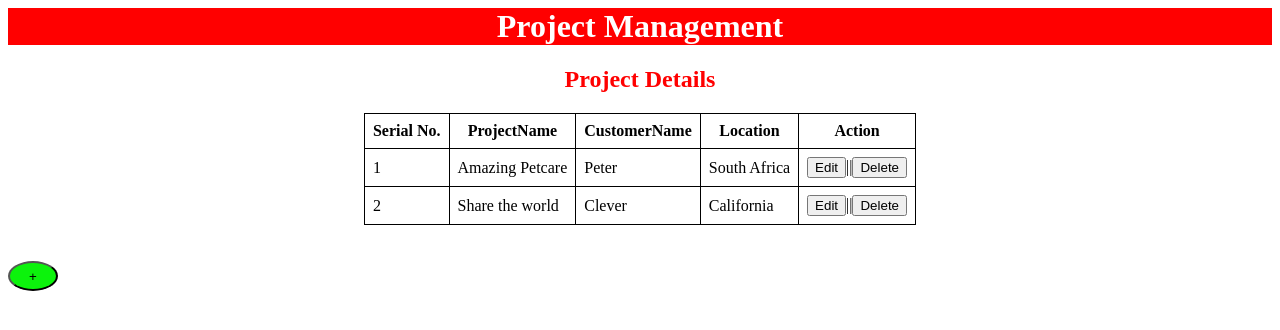
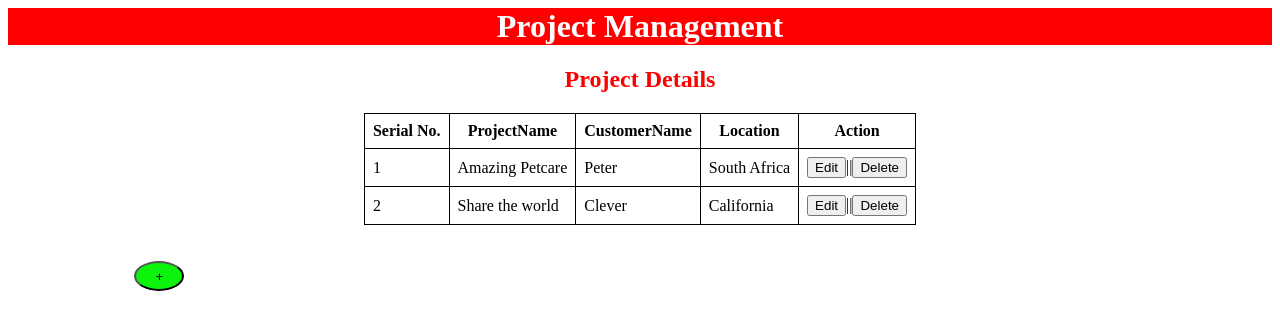
Before and after one commit to kishan-dolcera/angular-project-management-assign-9z12th, an Angular app: page / in a window 1280 px wide. Shown: the top 330 px of the page. Built offline with nearby package versions, Linux system fonts and the light colour scheme.

Commit message:
1 file modified

```diff
--- a/src/app/app.component.css
+++ b/src/app/app.component.css
@@ -61,6 +61,7 @@ input {
   border-radius: 50%;
   width: 50px;
   height: 30px;
+  margin-left: 10% ;
 }
 #Pname{
   background-color: rgb(122, 184, 241);
```
